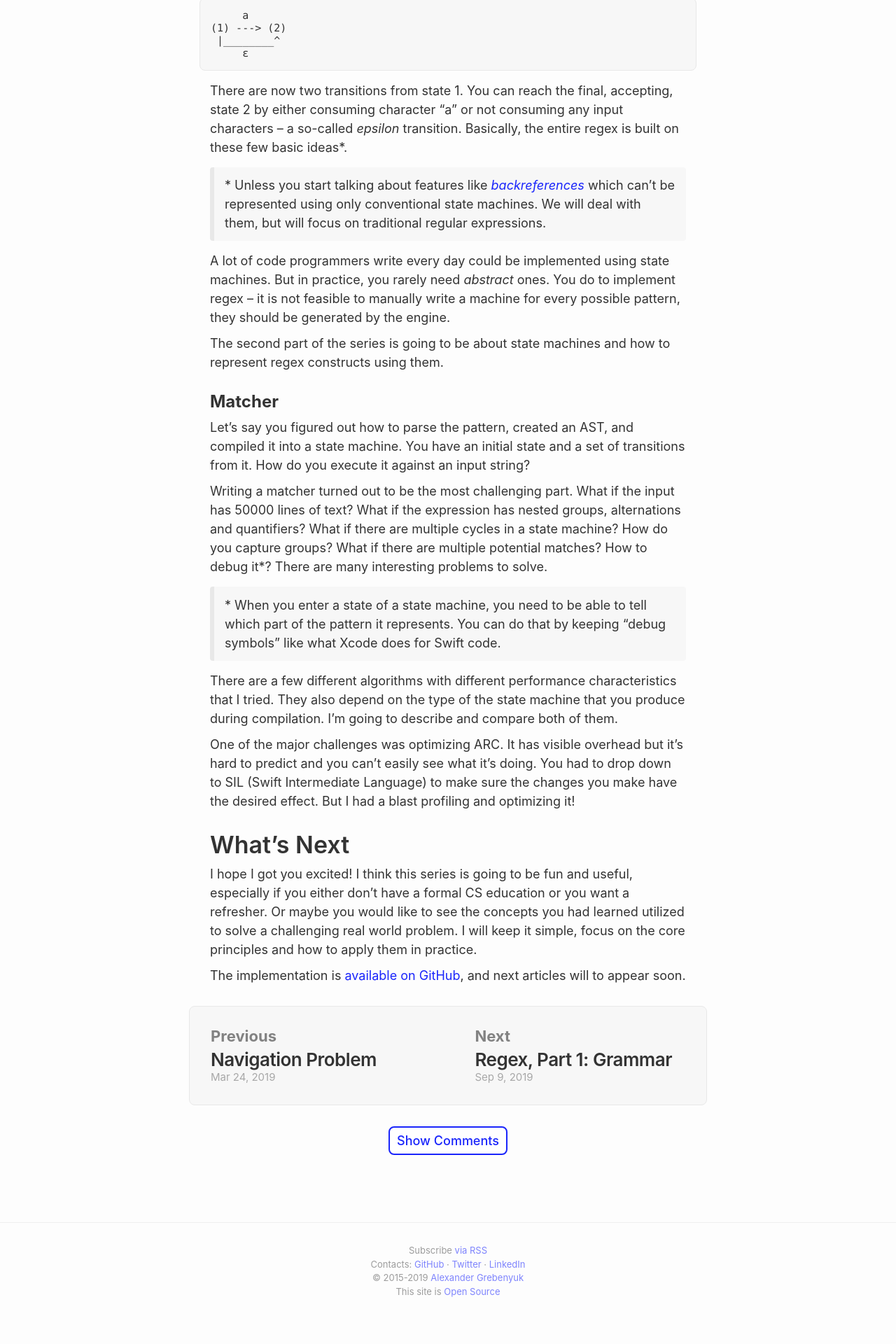
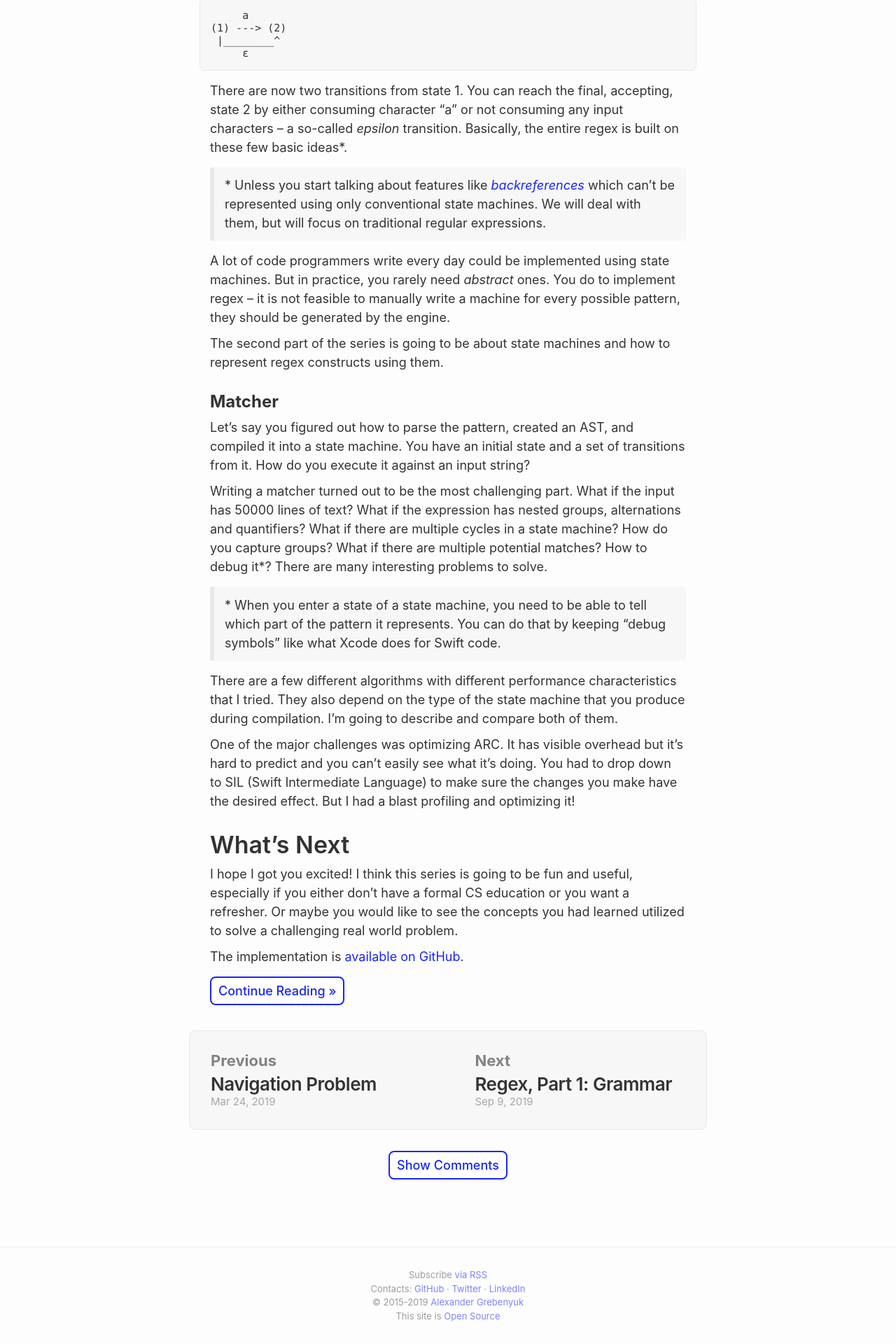
Before and after one commit to hyling/kean.github.io, a Jekyll site: the page built from _posts/2019-08-20-let-build-regex-engine.markdown, in a window 1280 px wide. Shown: the part 2638-4558 px from the top of the page at 70% size. Built offline with Jekyll 4.4.1, drawn with Linux system fonts in a browser that asks for light colours; before the commit the page ends 4523 px from its top, so only the background shows below that.

Commit message:
Add Continue Reading button to Series

```diff
--- a/_posts/2019-08-20-let-build-regex-engine.markdown
+++ b/_posts/2019-08-20-let-build-regex-engine.markdown
@@ -119,6 +119,14 @@ One of the major challenges was optimizing ARC. It has visible overhead but it's
 
 ## What's Next
 
-I hope I got you excited! I think this series is going to be fun and useful, especially if you either don't have a formal CS education or you want a refresher. Or maybe you would like to see the concepts you had learned utilized to solve a challenging real world problem. I will keep it simple, focus on the core principles and how to apply them in practice.
+I hope I got you excited! I think this series is going to be fun and useful, especially if you either don't have a formal CS education or you want a refresher. Or maybe you would like to see the concepts you had learned utilized to solve a challenging real world problem.
 
-The implementation is [available on GitHub](https://github.com/kean/Regex), and next articles will to appear soon.
+The implementation is [available on GitHub](https://github.com/kean/Regex).
+
+<div class="Any-vertInsets">
+<a href="{{ site.url }}/post/regex-grammar">
+  <div class="PrimaryButton">
+    Continue Reading »
+  </div>
+</a>
+</div>
--- a/_sass/_shared.scss
+++ b/_sass/_shared.scss
@@ -3,6 +3,11 @@
     @include media-query($on-mobile) {
         margin: 0 0.5 * $spacing-unit;
     }
+}
+
+.Any-vertInsets {
+    margin-top: 0.5 * $spacing-unit;
+    margin-bottom: 0.5 * $spacing-unit;
 }
 
 .HorDivider {
```
Also changed, not shown: _posts/2019-09-09-regex-grammar.markdown (+8 -0 lines).
